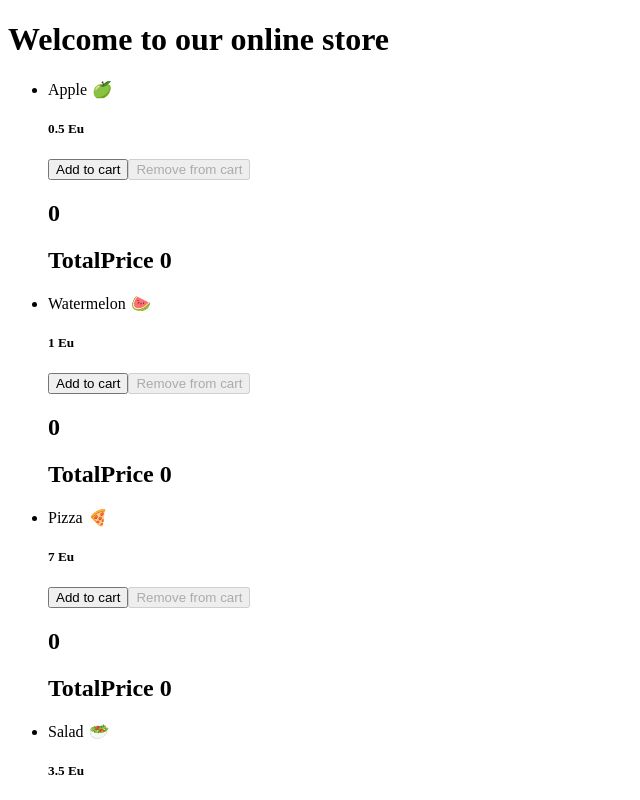
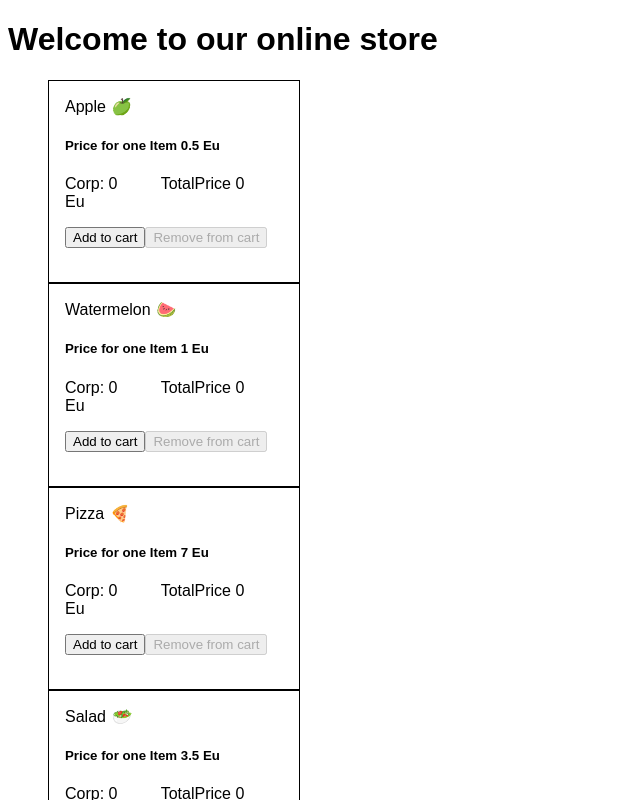
Before and after one commit to ZakariaHn/online-shop-react, a React (Create React App) app: page / in a window 1280 px wide. Shown: the top 800 px of the page, without its empty margins (0-640 px from the left). Built offline with nearby package versions, Linux system fonts and the light colour scheme.

Commit message:
count total price for the same item & add scss

```diff
--- a/src/components/ProductItem.js
+++ b/src/components/ProductItem.js
@@ -17,12 +17,15 @@ export default class ProductItem extends React.Component {
       totalPrice:
         this.state.ammount * this.state.data.price + this.state.data.price,
     });
-    let totalAmount = 0;
-    totalAmount += this.state.ammount;
+    // let totalAmount = 0;
+    // totalAmount += this.state.ammount;
   };
 
   decrement = () => {
-    this.setState({ ammount: this.state.ammount - 1 });
+    this.setState({
+      ammount: this.state.ammount - 1,
+      totalPrice: this.state.totalPrice - this.state.data.price,
+    });
   };
 
   render() {
@@ -30,15 +33,18 @@ export default class ProductItem extends React.Component {
     return (
       <li key={id}>
         {productName} <i>{icon}</i>
-        <h5>{price} Eu</h5>
+        <h5>Price for one Item {price} Eu</h5>
+        <lable>Corp: {this.state.ammount}</lable>
+        <lable>TotalPrice {this.state.totalPrice} Eu</lable>
+        <br></br>
         <button disabled={inventory === 0} onClick={this.increment}>
           {inventory > 0 ? "Add to cart" : "Sold out"}
         </button>
         <button disabled={this.state.ammount === 0} onClick={this.decrement}>
           Remove from cart
         </button>
-        <h2>{this.state.ammount}</h2>
-        <h2>TotalPrice {this.state.totalPrice}</h2>
+        <br></br>
+        <br></br>
       </li>
     );
   }
--- a/src/scss/main.scss
+++ b/src/scss/main.scss
@@ -1 +1,17 @@
 // your scss files should import here 💪🏻
+* {
+  font-family: Arial, Helvetica, sans-serif;
+}
+lable {
+  margin: 0 2.7rem 2rem 0;
+}
+
+button {
+  margin-top: 1rem;
+}
+li {
+  border: 1px solid black;
+  list-style: none;
+  padding: 1rem;
+  width: 17vw;
+}
```
